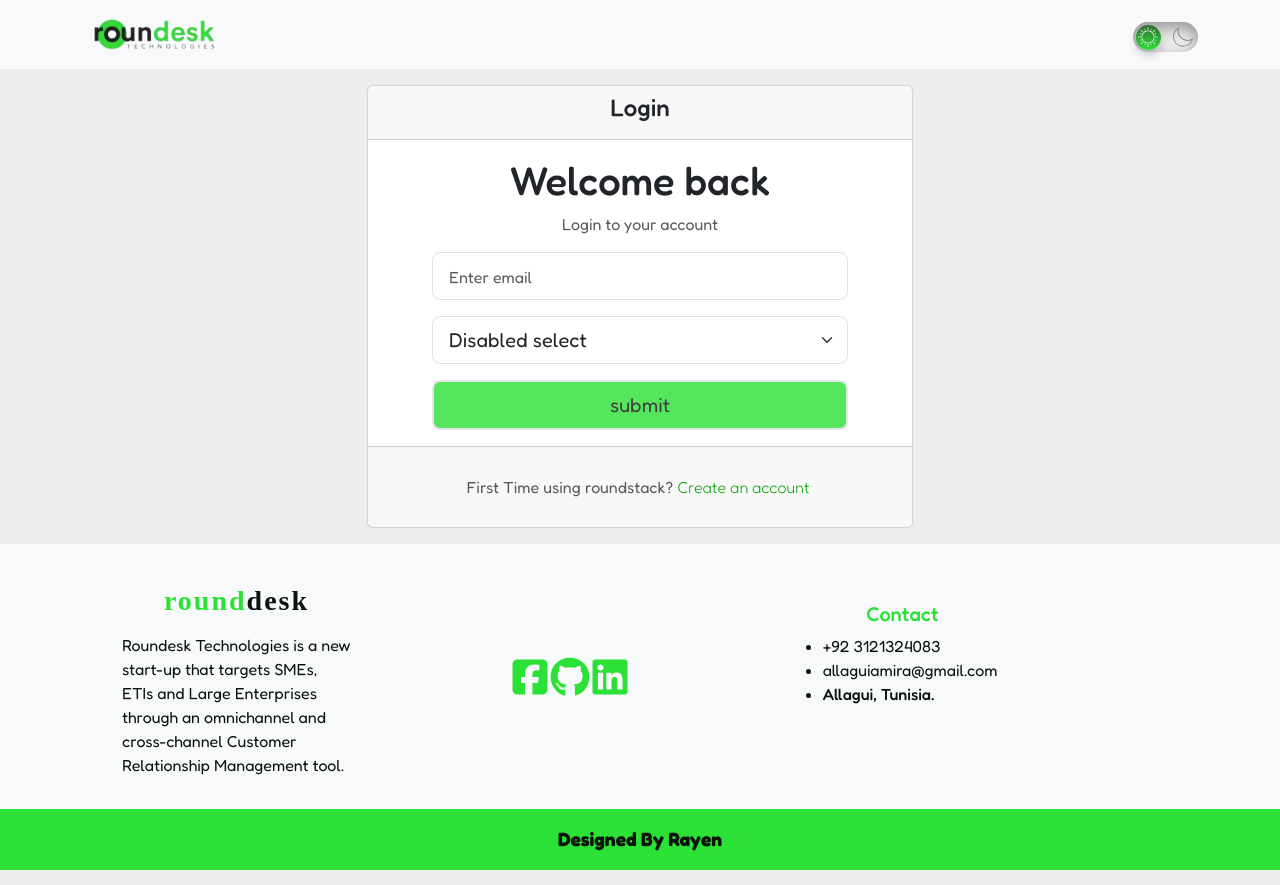
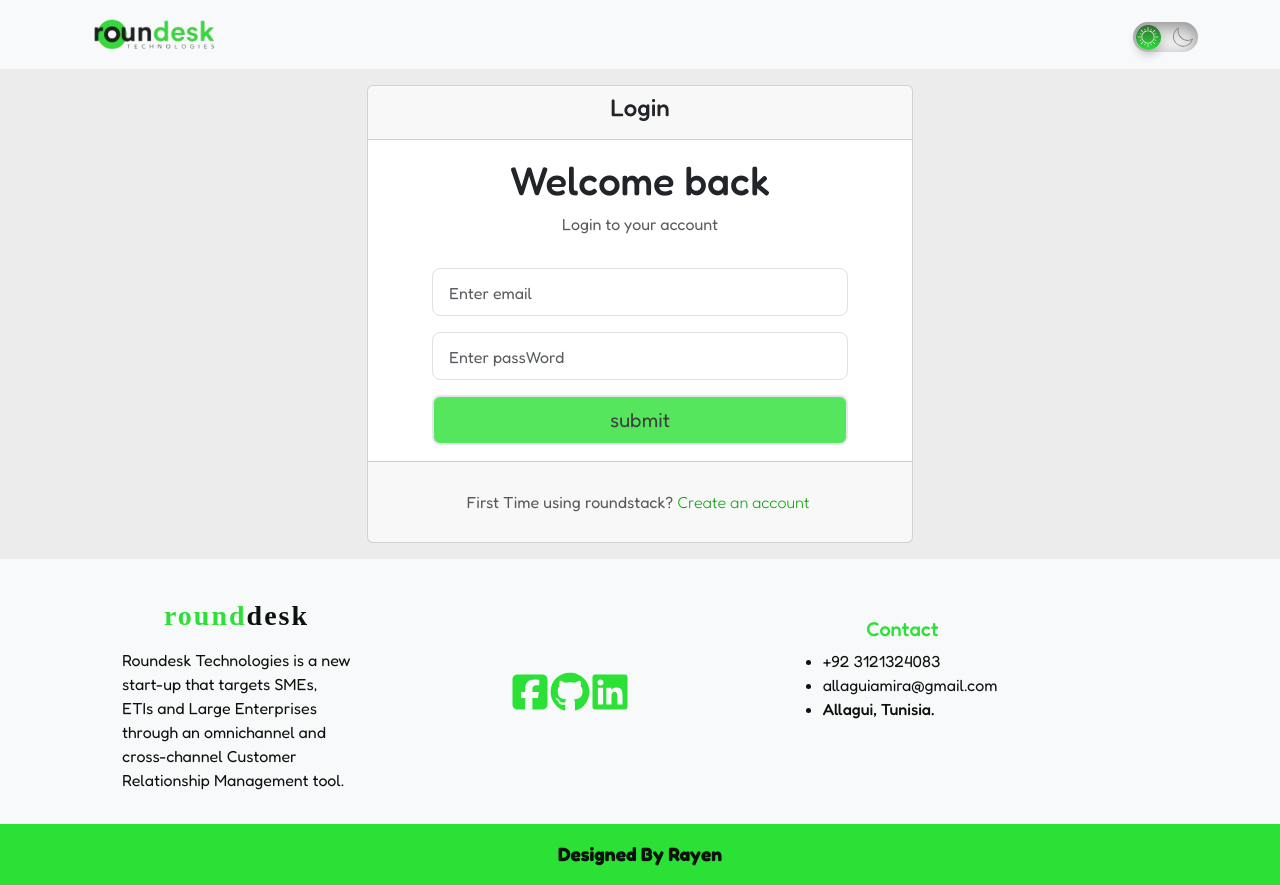
Before and after one commit to amiraadev/react-bootstrap-responsive-nestjs-jwt-passport-prisma-mysql-authentification, a React (Create React App) app: page /login in a window 1280 px wide. Built offline with nearby package versions, Linux system fonts and the light colour scheme.

Commit message:
finishing the implementation of formik for LoginPage

```diff
--- a/src/index.css
+++ b/src/index.css
@@ -107,6 +107,7 @@
 	padding: 0.5rem 1rem;
 	font-size: 1.25rem;
 	border-radius: var(--bs-border-radius-lg);
+	margin-top: 15px;
 }
 .class-button:hover {
 	opacity: 0.7;
--- a/src/pages/LoginPage.tsx
+++ b/src/pages/LoginPage.tsx
@@ -78,9 +78,9 @@
 							<Card.Text className='text-center text-muted'>
 								Login to your account
 							</Card.Text>
-							<Form className='px-5'onSubmit={formik.handleSubmit}>
+							<Form className='px-5' onSubmit={formik.handleSubmit}>
 								<fieldset>
-									<Form.Group className='mb-3'>
+									<Form.Group className='mt-3'>
 										<Form.Control
 											size='lg'
 											type='email'
@@ -90,17 +90,29 @@
 											name='email'
 											onChange={formik.handleChange}
 											value={formik.values.email}
+											required
 										/>
 									</Form.Group>
 									{formik.touched.email && formik.errors.email ? (
-										<div className='text-danger'>{formik.errors.email}</div>
+										<div className='text-danger px-2'>{formik.errors.email}</div>
 									) : null}
-									<Form.Group className='mb-3'>
-										<Form.Select size='lg' id='disabledSelect'>
-											<option>Disabled select</option>
-										</Form.Select>
+									<Form.Group className='mt-3'>
+										<Form.Control
+											size='lg'
+											type='passWord'
+											className='form-control'
+											placeholder='Enter passWord'
+											id='passWord'
+											name='passWord'
+											onChange={formik.handleChange}
+											value={formik.values.passWord}
+											required
+										/>
 									</Form.Group>
-									<Button type="submit" label='submit' onClick={() => {}} />
+									{formik.touched.passWord && formik.errors.passWord ? (
+										<div className='text-danger px-2'>{formik.errors.passWord}</div>
+									) : null}
+									<Button type='submit' label='submit' onClick={() => {}} />
 								</fieldset>
 							</Form>
 						</Card.Body>
--- a/src/pages/RegisterPage.tsx
+++ b/src/pages/RegisterPage.tsx
@@ -31,24 +31,24 @@
 							<Card.Text className='text-muted'>Create an account!</Card.Text>
 							<Form className='px-5'>
 								<fieldset>
-									<Form.Group className='mb-3'>
+									<Form.Group className='mt-3'>
 										<Form.Control size='lg' placeholder='Username' />
 									</Form.Group>
-									<Form.Group className='mb-3'>
+									<Form.Group className='mt-3'>
 										<Form.Control size='lg' placeholder='Email' />
 									</Form.Group>
-									<Form.Group className='mb-3'>
+									<Form.Group className='mt-3'>
 										<Form.Control size='lg' placeholder='Password' />
 									</Form.Group>
-									<Form.Group className='mb-3'>
+									<Form.Group className='mt-3'>
 										<Form.Control size='lg' placeholder='Confirm Password' />
 									</Form.Group>
-									<Form.Group className='mb-3'>
+									<Form.Group className='mt-3'>
 										<Form.Select size='lg'>
 											<option>Disabled select</option>
 										</Form.Select>
 									</Form.Group>
-									<Button type="submit" label='submit' onClick={() => {}} />
+									<Button type='submit' label='submit' onClick={() => {}} />
 								</fieldset>
 							</Form>
 						</Card.Body>
```
